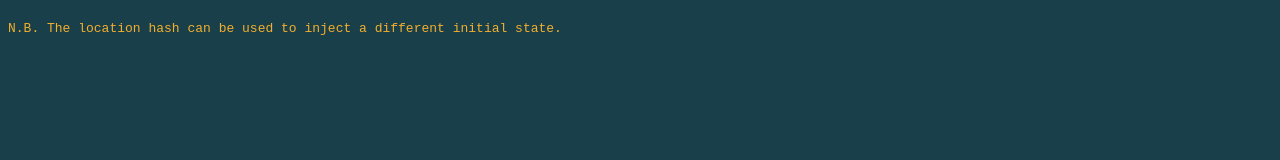
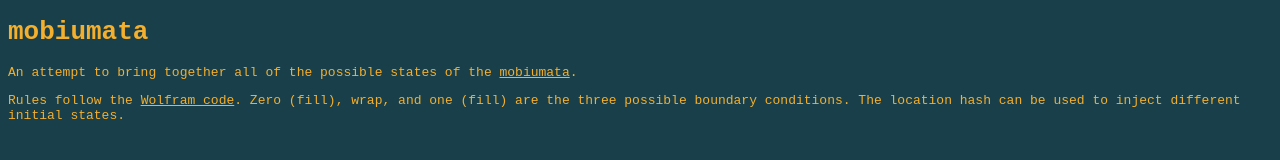
Before and after one commit to chrisprice/mobiumata, a plain HTML site: page docs/index.html in a window 1280 px wide. Drawn offline with Linux system fonts and the light colour scheme; no server answers.

Commit message:
Add further details

```diff
--- a/docs/index.html
+++ b/docs/index.html
@@ -11,18 +11,13 @@
             color: #f4af2d;
         }
 
+        a {
+            color: inherit;
+        }
+
         table {
-            width: 100%;
             border-collapse: separate;
             border-spacing: 10px;
-        }
-
-        th {
-            width: 33%;
-        }
-
-        th:first-child {
-            width: 0%;
         }
 
         td:first-child {
@@ -31,15 +26,25 @@
 
         canvas {
             image-rendering: pixelated;
-            width: 100%;
+            width: calc(192px * 4);
             display: block;
         }
     </style>
 </head>
 
 <body>
+    <h1>mobiumata</h1>
+    <p>
+        An attempt to bring together all of the possible states of the <a
+            href="https://github.com/chrisprice/mobiumata">mobiumata</a>.
+    </p>
+    <p>
+        Rules follow the <a
+            href="https://en.wikipedia.org/wiki/Elementary_cellular_automaton#The_numbering_system">Wolfram code</a>.
+        Zero (fill), wrap, and one (fill) are the three possible boundary conditions.
+        The location hash can be used to inject different initial states.
+    </p>
     <table id="table"></table>
-    <p>N.B. The location hash can be used to inject a different initial state.</p>
     <script>
         async function run() {
             let initialState = parseInt(location.hash.slice(1), 2);
```
